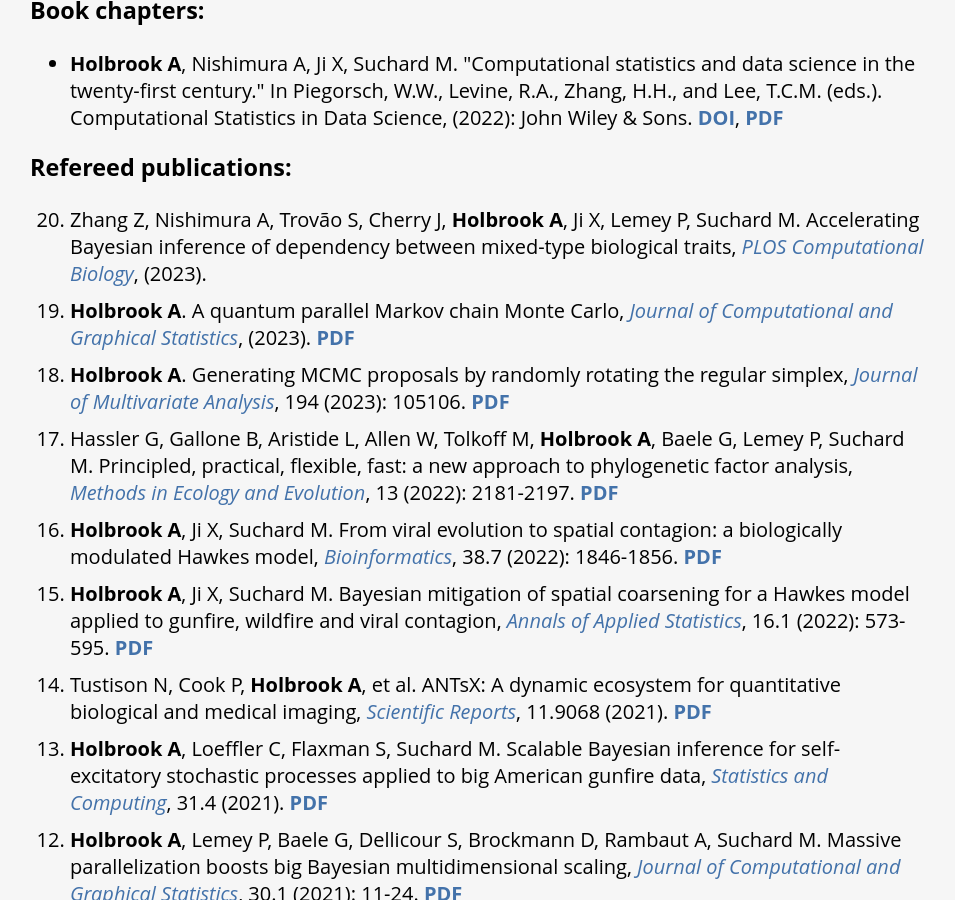
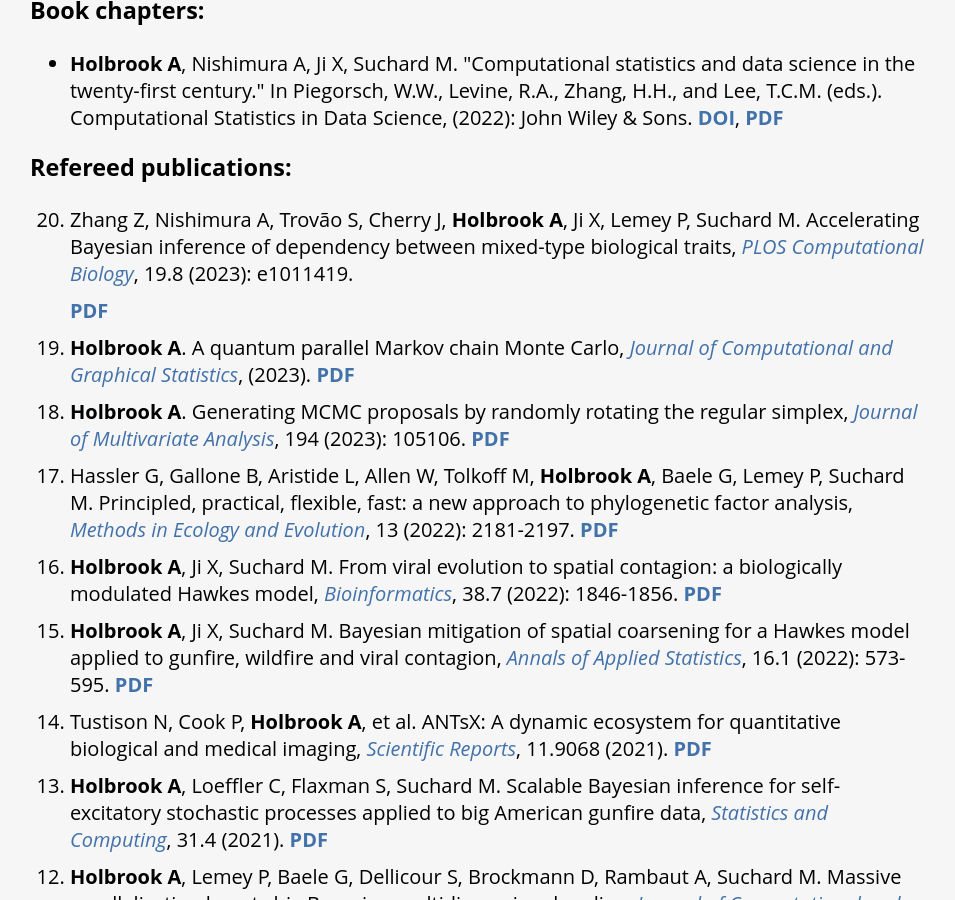
Before and after one commit to andrewjholbrook/andrewjholbrook.github.io, a Jekyll site: the page built from research.html, in a window 1280 px wide and 900 px high, scrolled down 891 px. Shown: the whole window, without its empty margins (162-1117 px from the left). Built offline with Jekyll 4.4.1, drawn with Linux system fonts in a browser that asks for light colours; a style sheet for code colours, icons or effects is not loaded.

Commit message:
Update research.html

```diff
--- a/research.html
+++ b/research.html
@@ -30,7 +30,7 @@
   <h3>Refereed publications:</h3>
 
   <ol id="pubs" reversed>
-        <li>Zhang Z, Nishimura A, Trovão S, Cherry J, <b>Holbrook A</b>, Ji X, Lemey P, Suchard M. Accelerating Bayesian inference of dependency between mixed-type biological traits, <i><a href="https://doi.org/10.1371/journal.pcbi.1011419" target="_blank">PLOS Computational Biology</a></i>, (2023).</li>
+        <li>Zhang Z, Nishimura A, Trovão S, Cherry J, <b>Holbrook A</b>, Ji X, Lemey P, Suchard M. Accelerating Bayesian inference of dependency between mixed-type biological traits, <i><a href="https://doi.org/10.1371/journal.pcbi.1011419" target="_blank">PLOS Computational Biology</a></i>, 19.8 (2023): e1011419.</li> <a href="papers/journal.pcbi.1011419.pdf" target="_blank"><b>PDF</b></a></li>
                         <li><b>Holbrook A</b>. A quantum parallel Markov chain Monte Carlo, <i><a href="https://doi.org/10.1080/10618600.2023.2195890" target="_blank">Journal of Computational and Graphical Statistics</a></i>, (2023). <a href="papers/qpmcmc.pdf" target="_blank"><b>PDF</b></a></li>
                 <li><b>Holbrook A</b>. Generating MCMC proposals by randomly rotating the regular simplex, <i><a href="https://doi.org/10.1016/j.jmva.2022.105106" target="_blank">Journal of Multivariate Analysis</a></i>, 194 (2023): 105106. <a href="papers/simpl.pdf" target="_blank"><b>PDF</b></a>  </li>
                 <li> Hassler G, Gallone B, Aristide L, Allen W, Tolkoff M, <b>Holbrook A</b>, Baele G, Lemey P, Suchard M. Principled, practical, flexible, fast: a new approach to phylogenetic factor analysis, <i><a href="https://doi.org/10.1111/2041-210X.13920" target="_blank">Methods in Ecology and Evolution</a></i>, 13 (2022): 2181-2197. <a href="papers/ppff.pdf" target="_blank"><b>PDF</b></a>
```
